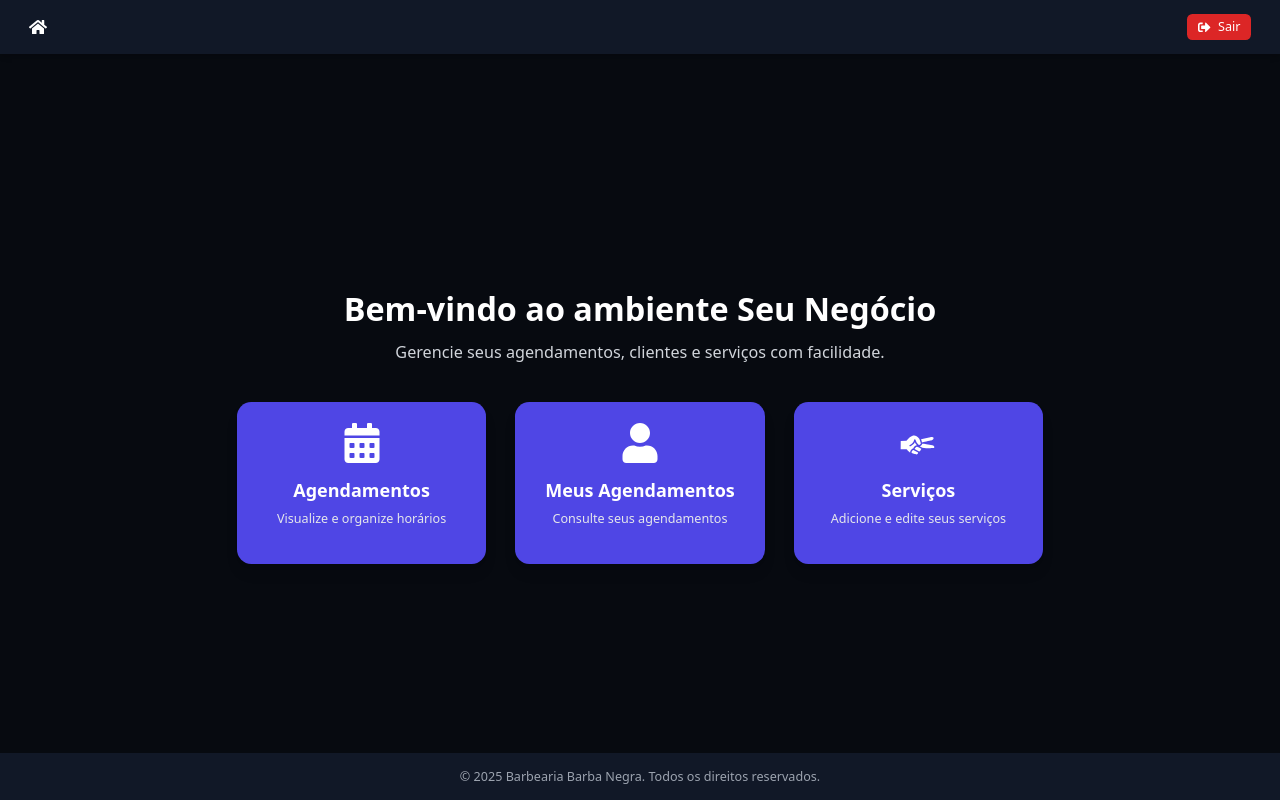
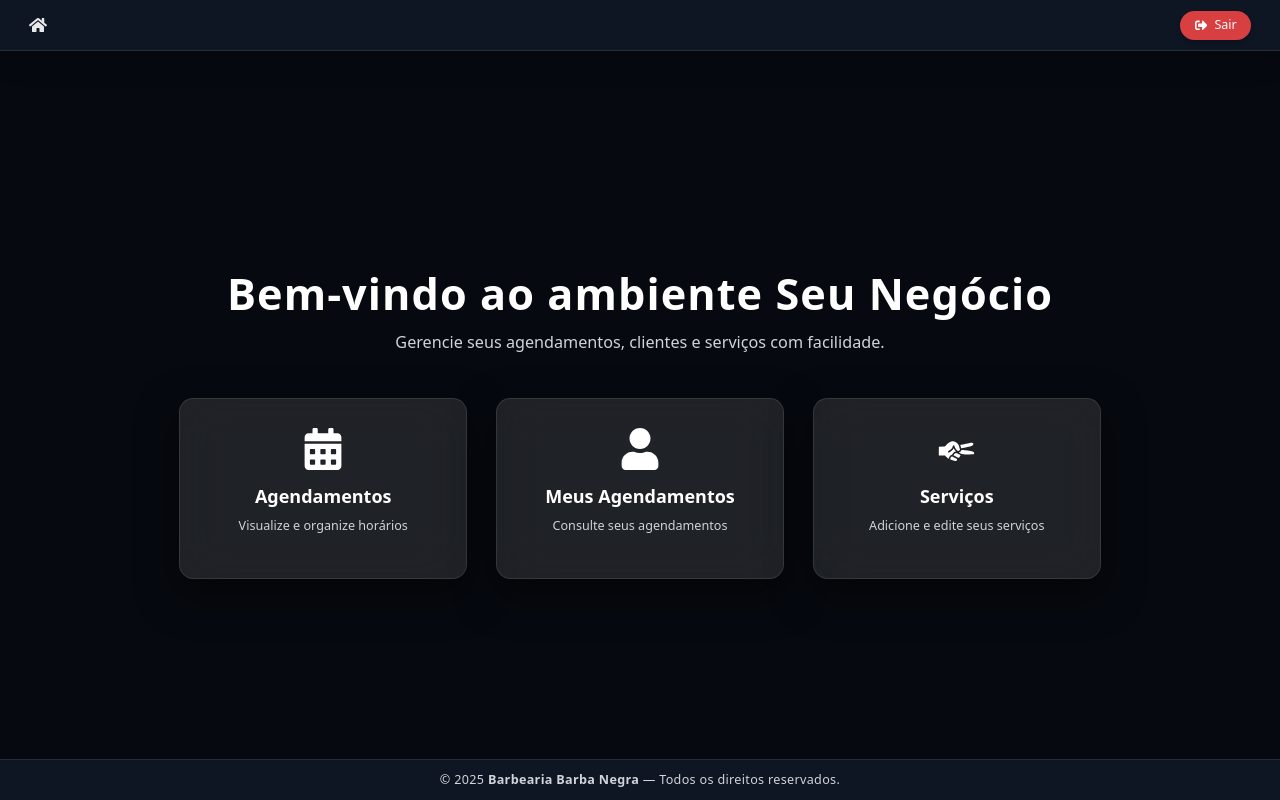
Before and after one commit to Themystocles/BarberGo-UI, a React (Vite) app: page /Home in a window 1280 px wide. Built offline with nearby package versions, Linux system fonts and the light colour scheme; no server answers; sample sign-in values are in the browser's storage.

Commit message:
Cagada feitga no front

```diff
--- a/src/components/footer/Footer.tsx
+++ b/src/components/footer/Footer.tsx
@@ -2,12 +2,39 @@ import { useContext } from "react";
 import { CustomizationContext } from "../../context/CustomizationContext";
 
 const Footer = () => {
-    const { customization, } = useContext(CustomizationContext);
+    const { customization } = useContext(CustomizationContext);
+
+    const hexToRGBA = (hex: string, alpha: number) => {
+        if (!hex) return `rgba(17,24,39,${alpha})`;
+
+        const r = parseInt(hex.substring(1, 3), 16);
+        const g = parseInt(hex.substring(3, 5), 16);
+        const b = parseInt(hex.substring(5, 7), 16);
+
+        return `rgba(${r},${g},${b},${alpha})`;
+    };
+
+    const footerColor = customization?.corPrimaria
+        ? hexToRGBA(customization.corPrimaria, 0.85)
+        : "rgba(17,24,39,0.85)";
 
     return (
-        <footer className="fixed bottom-0 left-0 w-full text-center p-4 text-sm text-gray-400"
-            style={{ backgroundColor: customization?.corPrimaria || "#111827" }}>
-            © 2025 {customization?.nomeSistema || "Barbearia Barba Negra"}. Todos os direitos reservados.
+        <footer
+            className="fixed bottom-0 left-0 w-full backdrop-blur-xl border-t border-white/10 shadow-lg"
+            style={{ backgroundColor: footerColor }}
+        >
+            <div className="text-center px-4 py-3 text-sm text-gray-300 tracking-wide">
+
+                © 2025{" "}
+                <span
+                    className="font-semibold"
+                    style={{ color: customization?.corSecundaria }}
+                >
+                    {customization?.nomeSistema || "Barbearia Barba Negra"}
+                </span>{" "}
+                — Todos os direitos reservados.
+
+            </div>
         </footer>
     );
 };
--- a/src/components/header/Header.tsx
+++ b/src/components/header/Header.tsx
@@ -5,111 +5,131 @@ import { useUserContext } from "../../context/UserContext";
 import { CustomizationContext } from "../../context/CustomizationContext";
 
 const Header = () => {
-    const { logoutUser } = useUserContext();
+    const { logoutUser, user, loading } = useUserContext();
     const navigate = useNavigate();
-    const { user, loading } = useUserContext();
 
-    const { customization, loading: loadingCustomization } = useContext(CustomizationContext);
+    const { customization, loading: loadingCustomization } =
+        useContext(CustomizationContext);
 
     const [dropdownOpen, setDropdownOpen] = useState(false);
     const dropdownRef = useRef<HTMLDivElement>(null);
 
+    const hexToRGBA = (hex: string, alpha: number) => {
+        if (!hex) return `rgba(17,24,39,${alpha})`;
+
+        const r = parseInt(hex.substring(1, 3), 16);
+        const g = parseInt(hex.substring(3, 5), 16);
+        const b = parseInt(hex.substring(5, 7), 16);
+
+        return `rgba(${r},${g},${b},${alpha})`;
+    };
+
+    const headerColor = customization?.corPrimaria
+        ? hexToRGBA(customization.corPrimaria, 0.85)
+        : "rgba(17,24,39,0.85)";
+
     useEffect(() => {
         const handleClickOutside = (e: MouseEvent) => {
-            if (dropdownRef.current && !dropdownRef.current.contains(e.target as Node)) {
+            if (
+                dropdownRef.current &&
+                !dropdownRef.current.contains(e.target as Node)
+            ) {
                 setDropdownOpen(false);
             }
         };
+
         document.addEventListener("mousedown", handleClickOutside);
+
         return () => document.removeEventListener("mousedown", handleClickOutside);
     }, []);
 
     if (loading || loadingCustomization) {
         return (
             <header
-                className="flex justify-between items-center px-4 md:px-8 py-4 text-white shadow-md bg-opacity-90"
-                style={{ backgroundColor: customization?.corPrimaria || "#111827" }}
+                className="sticky top-0 z-50 backdrop-blur-xl border-b border-white/10 shadow-lg"
+                style={{ backgroundColor: headerColor }}
             >
-                <div className="text-white">Carregando...</div>
+                <div className="px-6 py-4 text-white">Carregando...</div>
             </header>
         );
     }
 
     return (
         <header
-            className="flex justify-between items-center px-4 md:px-8 py-4 text-white shadow-md bg-opacity-90"
-            style={{ backgroundColor: customization?.corPrimaria || "#111827" }}
+            className="sticky top-0 z-50 backdrop-blur-xl border-b border-white/10 shadow-xl"
+            style={{ backgroundColor: headerColor }}
         >
-            {/* Logo + Nome */}
+            <div className="flex justify-between items-center px-4 md:px-8 py-3">
+
+                {/* Logo */}
                 <div
-                className="flex items-center gap-2 cursor-pointer hover:text-cyan-400 transition max-w-[60%]"
+                    className="flex items-center gap-3 cursor-pointer group"
                     onClick={() => navigate("/Home")}
                 >
                     {customization?.logoUrl ? (
                         <img
                             src={customization.logoUrl}
-                        alt="Logo do sistema"
-                        className="h-10 object-contain rounded-md"
-                        style={{ maxHeight: "40px" }}
+                            alt="Logo"
+                            className="h-10 rounded-md object-contain transition group-hover:scale-105"
                         />
                     ) : (
-                    <FaHome className="text-xl" />
+                        <FaHome className="text-xl text-white/90 group-hover:text-white transition" />
                     )}
 
-                {/* Nome aparece só em telas sm para cima */}
                     <h1
-                    className={`hidden sm:block text-xl md:text-2xl font-bold whitespace-nowrap truncate`}
-                    style={{
-
-                        color: customization.corSecundaria
-                    }}
+                        className="hidden sm:block text-xl md:text-2xl font-bold tracking-wide"
+                        style={{ color: customization?.corSecundaria }}
                     >
                         {customization?.nomeSistema}
                     </h1>
                 </div>
 
-            {/* Perfil + Sair */}
+                {/* Perfil */}
                 <div className="flex items-center gap-4 relative" ref={dropdownRef}>
                     {user && (
                         <div
-                        className="flex items-center gap-2 cursor-pointer"
+                            className="flex items-center gap-3 cursor-pointer bg-white/5 hover:bg-white/10 px-3 py-1.5 rounded-full transition"
                             onClick={() => setDropdownOpen(!dropdownOpen)}
                         >
                             {user.profilePictureUrl ? (
                                 <img
                                     src={user.profilePictureUrl}
                                     alt="Perfil"
-                                className="w-8 h-8 md:w-10 md:h-10 rounded-full object-cover border-2 border-indigo-500 shadow"
+                                    className="w-9 h-9 rounded-full object-cover border border-white/20"
                                 />
                             ) : (
-                            <div className="w-8 h-8 md:w-10 md:h-10 rounded-full bg-gray-600 flex items-center justify-center text-sm text-white">
+                                <div className="w-9 h-9 rounded-full bg-gradient-to-r from-indigo-500 to-purple-500 flex items-center justify-center text-sm font-bold text-white">
                                     {user.name.charAt(0)}
                                 </div>
                             )}
-                        <span className="text-sm sm:text-base md:text-lg font-semibold text-indigo-400 max-w-[120px] truncate">
-                            Olá, {user.name}
+
+                            <span className="hidden md:block text-sm text-white/90 font-medium">
+                                {user.name}
                             </span>
-                        <FaChevronDown className="text-white hover:text-indigo-300 transition" />
+
+                            <FaChevronDown className="text-white/70 text-xs" />
                         </div>
                     )}
 
-                {/* Botão Sair (desktop) */}
+                    {/* botão sair */}
                     <button
                         onClick={() => {
                             logoutUser();
                             navigate("/login");
                         }}
-                    className="hidden sm:flex items-center gap-2 bg-red-600 hover:bg-red-700 transition text-white px-3 py-1 rounded-md text-sm"
+                        className="hidden sm:flex items-center gap-2 bg-red-500/90 hover:bg-red-600 text-white px-4 py-1.5 rounded-full text-sm shadow-md transition"
                     >
-                    <FaSignOutAlt /> Sair
+                        <FaSignOutAlt />
+                        Sair
                     </button>
 
                     {/* Dropdown */}
                     {dropdownOpen && (
-                    <div className="absolute right-0 top-12 bg-gray-800 text-white shadow-lg rounded-md py-2 w-48 z-50 border border-gray-700">
+                        <div className="absolute right-0 top-14 w-56 bg-gray-900/95 backdrop-blur-xl border border-white/10 rounded-xl shadow-2xl py-2 animate-fadeIn">
+
                             <Link
                                 to="/agendamentos"
-                            className="block px-4 py-2 hover:bg-indigo-500 transition"
+                                className="block px-4 py-2 hover:bg-white/10 transition"
                                 onClick={() => setDropdownOpen(false)}
                             >
                                 Agendar Corte
@@ -118,7 +138,7 @@ const Header = () => {
                             {user?.type === 0 && (
                                 <Link
                                     to="/Barbeiros"
-                                className="block px-4 py-2 hover:bg-indigo-500 transition"
+                                    className="block px-4 py-2 hover:bg-white/10 transition"
                                     onClick={() => setDropdownOpen(false)}
                                 >
                                     Barbeiros
@@ -128,7 +148,7 @@ const Header = () => {
                             {user?.type === 1 && (
                                 <Link
                                     to="/Clientes_do_dia"
-                                className="block px-4 py-2 hover:bg-indigo-500 transition"
+                                    className="block px-4 py-2 hover:bg-white/10 transition"
                                     onClick={() => setDropdownOpen(false)}
                                 >
                                     Clientes
@@ -137,7 +157,7 @@ const Header = () => {
 
                             <Link
                                 to="/perfil"
-                            className="block px-4 py-2 hover:bg-indigo-500 transition"
+                                className="block px-4 py-2 hover:bg-white/10 transition"
                                 onClick={() => setDropdownOpen(false)}
                             >
                                 Perfil
@@ -146,36 +166,38 @@ const Header = () => {
                             {user?.type === 1 && (
                                 <Link
                                     to="/AgendaSemanal"
-                                className="block px-4 py-2 hover:bg-indigo-500 transition"
+                                    className="block px-4 py-2 hover:bg-white/10 transition"
                                     onClick={() => setDropdownOpen(false)}
                                 >
                                     Administração
                                 </Link>
                             )}
+
                             {user?.type === 1 && (
                                 <Link
                                     to="/SystemCustomization"
-                                className="block px-4 py-2 hover:bg-indigo-500 transition"
+                                    className="block px-4 py-2 hover:bg-white/10 transition"
                                     onClick={() => setDropdownOpen(false)}
                                 >
                                     Estilos
                                 </Link>
                             )}
 
-                        {/* Sair (mobile) */}
                             <div
                                 onClick={() => {
                                     logoutUser();
                                     navigate("/login");
                                 }}
-                            className="block px-4 py-2 hover:bg-red-500 transition cursor-pointer sm:hidden"
+                                className="sm:hidden px-4 py-2 hover:bg-red-500 cursor-pointer"
                             >
                                 <div className="flex items-center gap-2">
-                                <FaSignOutAlt /> Sair
+                                    <FaSignOutAlt />
+                                    Sair
                                 </div>
                             </div>
                         </div>
                     )}
+                </div>
             </div>
         </header>
     );
--- a/src/components/home/Home.tsx
+++ b/src/components/home/Home.tsx
@@ -13,29 +13,38 @@ const Home = () => {
 
     return (
         <div
-            className="min-h-screen bg-cover bg-center text-white flex flex-col"
+            className="min-h-screen bg-cover bg-center text-white flex flex-col relative"
             style={{
-                backgroundImage: `url(${customization?.backgroundUrl})`
-
+                backgroundImage: `url(${customization?.backgroundUrl})`,
             }}
         >
+            {/* overlay escuro para contraste */}
+            <div className="absolute inset-0 bg-black/60 backdrop-blur-[2px]" />
+
             {/* Header */}
             <Header />
 
-            {/* Conteúdo Principal */}
-            <main className="flex-1 flex flex-col items-center justify-center text-center px-4 bg-black bg-opacity-60">
-                <h2 className="text-4xl font-bold mb-4">
-                    Bem-vindo ao ambiente {customization?.nomeSistema || "Seu Negócio"}
+            {/* Conteúdo */}
+            <main className="flex-1 flex flex-col items-center justify-center text-center px-4 relative z-10">
+
+                {/* Título */}
+                <h2 className="text-4xl md:text-5xl font-bold mb-4 tracking-wide">
+                    Bem-vindo ao ambiente{" "}
+                    <span style={{ color: customization?.corSecundaria }}>
+                        {customization?.nomeSistema || "Seu Negócio"}
+                    </span>
                 </h2>
-                <p className="text-lg text-gray-300 mb-10">
+
+                <p className="text-lg text-gray-300 mb-12 max-w-xl">
                     Gerencie seus agendamentos, clientes e serviços com facilidade.
                 </p>
 
-                {/* Aqui vem o loader ou o conteúdo principal */}
+                {/* Loader */}
                 {loading ? (
                     <div className="flex justify-center items-center h-40">
                         <svg
-                            className="animate-spin h-10 w-10 text-cyan-400"
+                            className="animate-spin h-10 w-10"
+                            style={{ color: customization?.corSecundaria }}
                             xmlns="http://www.w3.org/2000/svg"
                             fill="none"
                             viewBox="0 0 24 24"
@@ -56,51 +65,87 @@ const Home = () => {
                         </svg>
                     </div>
                 ) : (
-                    <div className="grid grid-cols-1 sm:grid-cols-3 gap-8 w-full max-w-4xl">
+                    <div className="grid grid-cols-1 sm:grid-cols-3 gap-8 w-full max-w-5xl">
+
+                        {/* Agendamentos */}
                         <Link
                             to="/agendamentos"
-                            className="bg-indigo-600 hover:bg-indigo-700 transition p-6 rounded-2xl shadow-lg flex flex-col items-center justify-center"
+                            className="group backdrop-blur-xl bg-white/10 border border-white/10 hover:bg-white/20 transition p-8 rounded-2xl shadow-[0_15px_40px_rgba(0,0,0,0.5)] flex flex-col items-center justify-center hover:scale-105"
                         >
-                            <FaCalendarAlt size={40} className="mb-4" />
+                            <FaCalendarAlt
+                                size={42}
+                                className="mb-4 transition group-hover:scale-110"
+                                style={{ color: customization?.corSecundaria }}
+                            />
+
                             <h3 className="text-xl font-semibold">Agendamentos</h3>
-                            <p className="text-gray-200 text-sm mt-2">Visualize e organize horários</p>
+
+                            <p className="text-gray-300 text-sm mt-2">
+                                Visualize e organize horários
+                            </p>
                         </Link>
 
+                        {/* Clientes ou Meus Agendamentos */}
                         {userType ? (
                             <Link
                                 to="/Clientes_do_dia"
-                                className="bg-indigo-600 hover:bg-indigo-700 transition p-6 rounded-2xl shadow-lg flex flex-col items-center justify-center"
+                                className="group backdrop-blur-xl bg-white/10 border border-white/10 hover:bg-white/20 transition p-8 rounded-2xl shadow-[0_15px_40px_rgba(0,0,0,0.5)] flex flex-col items-center justify-center hover:scale-105"
                             >
-                                <FaUser size={40} className="mb-4" />
+                                <FaUser
+                                    size={42}
+                                    className="mb-4 transition group-hover:scale-110"
+                                    style={{ color: customization?.corSecundaria }}
+                                />
+
                                 <h3 className="text-xl font-semibold">Clientes</h3>
-                                <p className="text-gray-200 text-sm mt-2">Gerencie sua clientela</p>
+
+                                <p className="text-gray-300 text-sm mt-2">
+                                    Gerencie sua clientela
+                                </p>
                             </Link>
                         ) : (
                             <Link
                                 to="/MeusAgendamentos"
-                                className="bg-indigo-600 hover:bg-indigo-700 transition p-6 rounded-2xl shadow-lg flex flex-col items-center justify-center"
+                                className="group backdrop-blur-xl bg-white/10 border border-white/10 hover:bg-white/20 transition p-8 rounded-2xl shadow-[0_15px_40px_rgba(0,0,0,0.5)] flex flex-col items-center justify-center hover:scale-105"
                             >
-                                <FaUser size={40} className="mb-4" />
+                                <FaUser
+                                    size={42}
+                                    className="mb-4 transition group-hover:scale-110"
+                                    style={{ color: customization?.corSecundaria }}
+                                />
+
                                 <h3 className="text-xl font-semibold">Meus Agendamentos</h3>
-                                <p className="text-gray-200 text-sm mt-2">Consulte seus agendamentos</p>
+
+                                <p className="text-gray-300 text-sm mt-2">
+                                    Consulte seus agendamentos
+                                </p>
                             </Link>
                         )}
 
+                        {/* Serviços */}
                         <Link
                             to="/CortesDisponíveis"
-                            className="bg-indigo-600 hover:bg-indigo-700 transition p-6 rounded-2xl shadow-lg flex flex-col items-center justify-center"
+                            className="group backdrop-blur-xl bg-white/10 border border-white/10 hover:bg-white/20 transition p-8 rounded-2xl shadow-[0_15px_40px_rgba(0,0,0,0.5)] flex flex-col items-center justify-center hover:scale-105"
                         >
-                            <GiScissors size={40} className="mb-4" />
+                            <GiScissors
+                                size={42}
+                                className="mb-4 transition group-hover:scale-110"
+                                style={{ color: customization?.corSecundaria }}
+                            />
+
                             <h3 className="text-xl font-semibold">Serviços</h3>
-                            <p className="text-gray-200 text-sm mt-2">Adicione e edite seus serviços</p>
+
+                            <p className="text-gray-300 text-sm mt-2">
+                                Adicione e edite seus serviços
+                            </p>
                         </Link>
                     </div>
                 )}
             </main>
 
+            {/* Footer */}
             <Footer />
-        </div >
-
+        </div>
     );
 };
 
```
Lines whose indentation alone changed are shown as unchanged.
